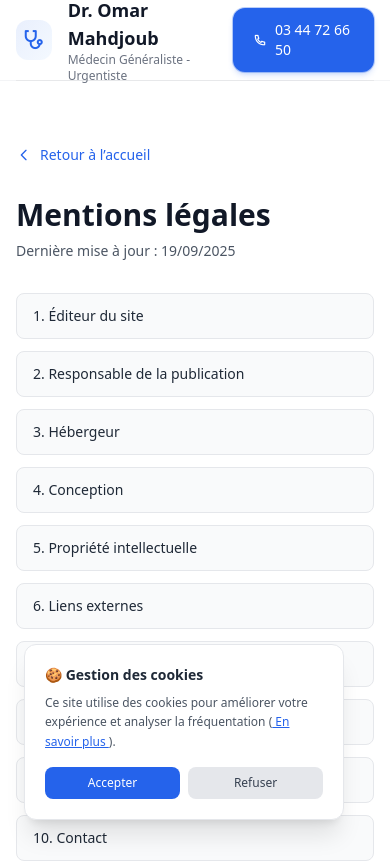
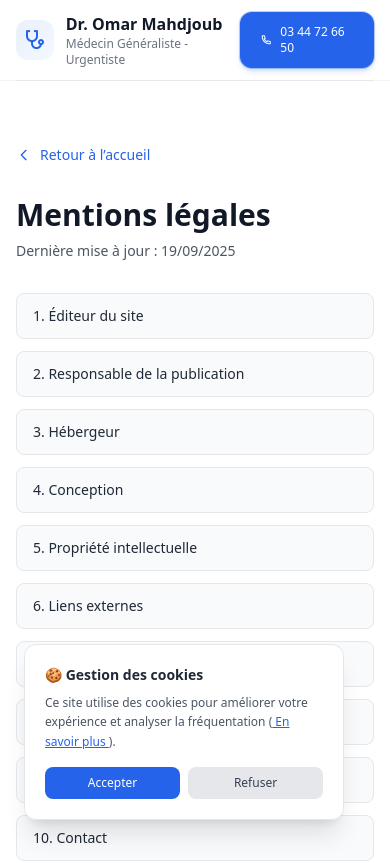
Before and after one commit to ygherri/dr-omar-mahdjoub-app, an Angular app: page /mentions-legales in a window 390 px wide. Shown: the top 863 px of the page. Built offline with nearby package versions, Linux system fonts and the light colour scheme.

Commit message:
fix responsive design

```diff
--- a/src/app/layouts/header/header.html
+++ b/src/app/layouts/header/header.html
@@ -6,8 +6,8 @@
           <div class="w-10 h-10 flex items-center justify-center bg-gradient-to-br from-primary/10 to-secondary/10 text-primary rounded-xl">
             <i class="ri-stethoscope-line text-2xl"></i>
           </div>
-          <div class="ml-4">
-            <h1 class="text-lg font-semibold text-gray-900">Dr. Omar Mahdjoub</h1>
+          <div class="md:ml-4 ml-3">
+            <h1 class="md:text-lg text-base font-semibold text-gray-900">Dr. Omar Mahdjoub</h1>
             <p class="text-xs text-gray-500">Médecin Généraliste - Urgentiste</p>
           </div>
         </div>
@@ -25,7 +25,7 @@
 
       <div class="flex items-center gap-6">
         <a href="tel:+33344726650"
-   class="inline-flex items-center gap-2 rounded-xl bg-primary px-5 py-3 text-white text-sm font-medium shadow-md shadow-primary/20 ring-1 ring-primary/30
+   class="inline-flex items-center gap-2 rounded-xl bg-primary px-5 py-3 text-white text-xs md:text-sm lg:text-base font-medium shadow-md shadow-primary/20 ring-1 ring-primary/30
           hover:bg-primary/90 focus-visible:outline-none focus-visible:ring-4 focus-visible:ring-primary/30">
   <i class="ri-phone-line"></i>
   <span>03 44 72 66 50</span>
--- a/src/app/pages/home/home.html
+++ b/src/app/pages/home/home.html
@@ -613,7 +613,7 @@
       <div
         class="relative bg-white border border-gray-200 rounded-2xl p-6 shadow-sm hover:shadow-md transition">
         <div
-  class="absolute -top-4 -left-4 w-10 h-10 rounded-full border border-blue-600 text-blue-600 flex items-center justify-center font-bold bg-white">
+  class="absolute -top-4 -left-4 w-10 h-10 rounded-full border border-blue-600 text-blue-600 flex items-center justify-center font-bold bg-white ml-2 md:ml-0">
   1
 </div>
 
@@ -628,7 +628,7 @@
       <div
         class="relative bg-white border border-gray-200 rounded-2xl p-6 shadow-sm hover:shadow-md transition">
         <div
-  class="absolute -top-4 -left-4 w-10 h-10 rounded-full border border-blue-600 text-blue-600 flex items-center justify-center font-bold bg-white">
+  class="absolute -top-4 -left-4 w-10 h-10 rounded-full border border-blue-600 text-blue-600 flex items-center justify-center font-bold bg-white ml-2 md:ml-0">
   2
 </div>
 
```
